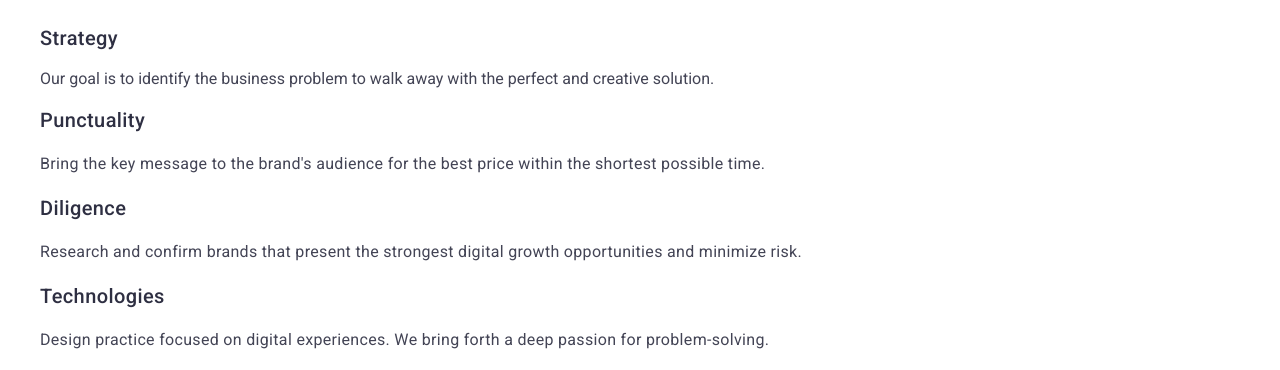
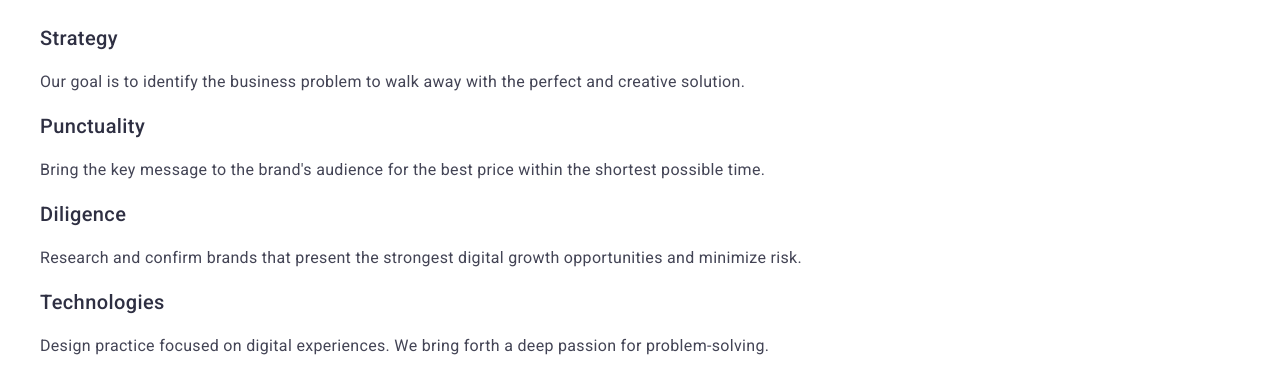
Before and after one commit to OleksandrKutovskyi/goit-markup-hw-02, a plain HTML site: page index.html in a window 1280 px wide. Shown: the part 430-800 px from the top of the page. Drawn offline with nearby package versions, Linux system fonts and the light colour scheme.

Commit message:
update all

```diff
--- a/css/styles.css
+++ b/css/styles.css
@@ -122,11 +122,11 @@ body {
 }
 
 .features-item-text {
+
     font-size: 16px;
     line-height: 1.5;
     letter-spacing: 0.02em;
     color: #434455;
-}
 
     /* ============ OUR TEAM STYLES ============ */
 
--- a/index.html
+++ b/index.html
@@ -54,7 +54,7 @@
         <ul class="features-list">
           <li class="features-list-item">
             <h3 class="features-list-title">Strategy</h3>
-            <p class="feuters-item-text">
+            <p class="features-item-text">
               Our goal is to identify the business problem to walk away with the perfect and
               creative solution.
             </p>
```
Lines whose indentation alone changed are shown as unchanged.
